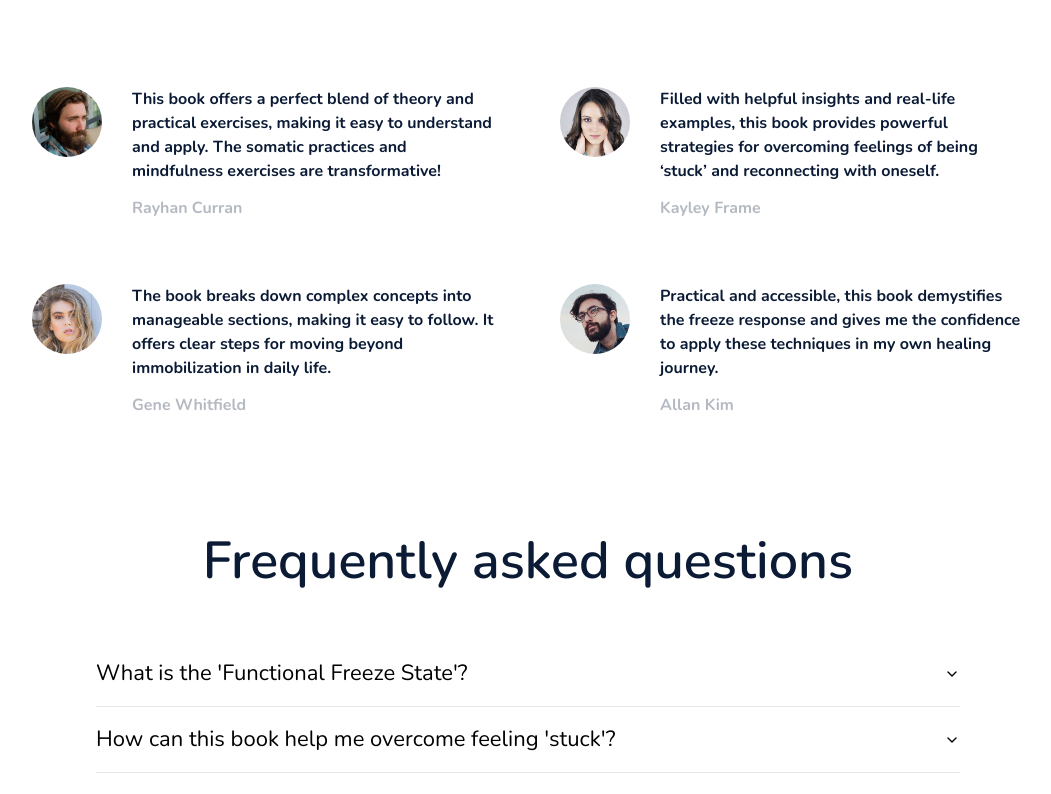
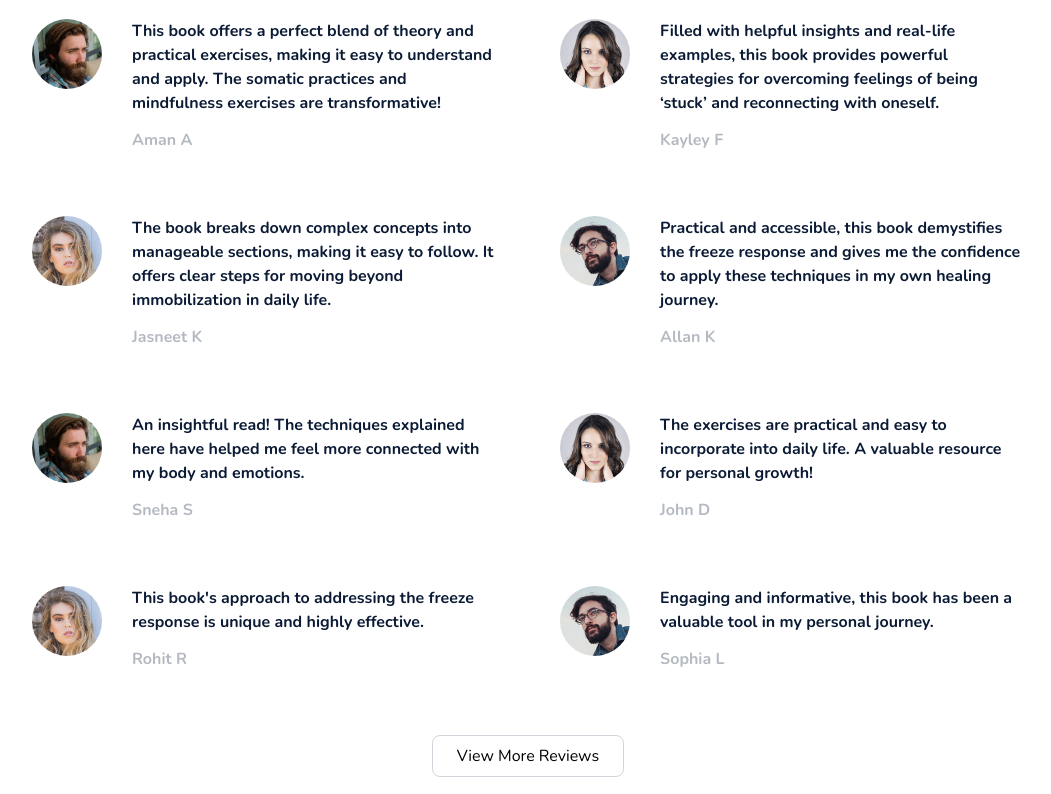
Before and after one commit to yogeshpraja11/unfazed-landing-page, a Next.js app: page / in a window 1280 px wide. Shown: the part 1820-2614 px from the top of the page, without its empty margins (112-1163 px from the left). Built offline with nearby package versions, Linux system fonts and the light colour scheme.

Commit message:
improvements

```diff
--- a/src/components/sections/ServiceSection.tsx
+++ b/src/components/sections/ServiceSection.tsx
@@ -4,7 +4,7 @@ import Header from "../common/Header";
 function ServiceSection() {
   return (
     <section className="pt-[2rem]">
-      <Header subtitle="About This Book" />
+      <Header subtitle="About This EBook" />
       <div className="grid grid-cols-1 md:grid-cols-2 lg:grid-cols-3 gap-[3.56rem] justify-around mt-8 md:mt-[6.75rem]">
         {/* First Service Card */}
         <div className="flex flex-grow flex-col gap-[1rem] pt-[2rem] pb-[2rem] px-[2rem] items-center service-card-shadow rounded-[0.75rem]">
@@ -13,9 +13,10 @@ function ServiceSection() {
               <img src="/images/mental-health-therapy.jpg" alt="service icon" />
             </div>
             <p className="flex-[0.5] mt-8 text-normal w-full">
-              With a proven track record of helping over <strong>1,000</strong>{" "}
-              readers, this book empowers individuals to overcome immobilizing
-              stress and regain balance in life.
+              With a proven track record of helping over{" "}
+              <strong>10,000+</strong> readers, this book empowers individuals
+              to overcome the functional freeze state and regain balance in
+              life.
             </p>
           </div>
         </div>
@@ -98,7 +99,7 @@ function ServiceSection() {
             </svg>
           </div>
           <p className="flex-[0.6] mt-6 text-normal w-full">
-            A growing community of over <strong>20,000</strong> readers connects
+            A growing community of over <strong>225K </strong> readers connects
             here, fostering healing, growth, and shared understanding on the
             journey to resilience.
           </p>
--- a/src/components/sections/TestimonialSection.tsx
+++ b/src/components/sections/TestimonialSection.tsx
@@ -1,4 +1,5 @@
-import React from "react";
+"use client";
+import React, {useState} from "react";
 import Header from "../common/Header";
 import TestimonialCard from "../cards/TestimonialCard";
 
@@ -7,38 +8,265 @@ function TestimonialSection() {
     {
       id: 0,
       imageUrl: "/images/rayhan.jpg",
-      reviewerName: "Rayhan Curran",
+      reviewerName: "Aman A",
       review:
         "This book offers a perfect blend of theory and practical exercises, making it easy to understand and apply. The somatic practices and mindfulness exercises are transformative!",
     },
     {
       id: 1,
       imageUrl: "/images/kayley.jpg",
-      reviewerName: "Kayley Frame",
+      reviewerName: "Kayley F",
       review:
         "Filled with helpful insights and real-life examples, this book provides powerful strategies for overcoming feelings of being ‘stuck’ and reconnecting with oneself.",
     },
     {
       id: 2,
       imageUrl: "/images/gene.jpg",
-      reviewerName: "Gene Whitfield",
+      reviewerName: "Jasneet K",
       review:
         "The book breaks down complex concepts into manageable sections, making it easy to follow. It offers clear steps for moving beyond immobilization in daily life.",
     },
     {
       id: 3,
       imageUrl: "/images/alan.jpg",
-      reviewerName: "Allan Kim",
+      reviewerName: "Allan K",
       review:
         "Practical and accessible, this book demystifies the freeze response and gives me the confidence to apply these techniques in my own healing journey.",
     },
+    {
+      id: 4,
+      imageUrl: "/images/rayhan.jpg",
+      reviewerName: "Sneha S",
+      review:
+        "An insightful read! The techniques explained here have helped me feel more connected with my body and emotions.",
+    },
+    {
+      id: 5,
+      imageUrl: "/images/kayley.jpg",
+      reviewerName: "John D",
+      review:
+        "The exercises are practical and easy to incorporate into daily life. A valuable resource for personal growth!",
+    },
+    {
+      id: 6,
+      imageUrl: "/images/gene.jpg",
+      reviewerName: "Rohit R",
+      review:
+        "This book's approach to addressing the freeze response is unique and highly effective.",
+    },
+    {
+      id: 7,
+      imageUrl: "/images/alan.jpg",
+      reviewerName: "Sophia L",
+      review:
+        "Engaging and informative, this book has been a valuable tool in my personal journey.",
+    },
+    {
+      id: 8,
+      imageUrl: "/images/rayhan.jpg",
+      reviewerName: "Nisha B",
+      review:
+        "The explanations are clear, and the exercises have made a noticeable difference in my life.",
+    },
+    {
+      id: 9,
+      imageUrl: "/images/kayley.jpg",
+      reviewerName: "David H",
+      review:
+        "Insightful and practical, this book provides powerful strategies for emotional release.",
+    },
+    {
+      id: 10,
+      imageUrl: "/images/gene.jpg",
+      reviewerName: "Anjali C",
+      review:
+        "A comprehensive guide to understanding and overcoming the freeze response.",
+    },
+    {
+      id: 11,
+      imageUrl: "/images/alan.jpg",
+      reviewerName: "Emily P",
+      review:
+        "A must-read for anyone looking to understand the mind-body connection.",
+    },
+    {
+      id: 12,
+      imageUrl: "/images/rayhan.jpg",
+      reviewerName: "Aishwarya M",
+      review:
+        "Clear and concise, this book offers a fresh perspective on managing stress and emotions.",
+    },
+    {
+      id: 13,
+      imageUrl: "/images/kayley.jpg",
+      reviewerName: "Michael C",
+      review:
+        "The author's approach to explaining complex topics is both engaging and accessible.",
+    },
+    {
+      id: 14,
+      imageUrl: "/images/gene.jpg",
+      reviewerName: "Siddharth V",
+      review:
+        "A practical and effective guide to overcoming the freeze response.",
+    },
+    {
+      id: 15,
+      imageUrl: "/images/alan.jpg",
+      reviewerName: "Lucas W",
+      review:
+        "The structured approach in this book makes it easy to follow and apply the techniques.",
+    },
+    {
+      id: 16,
+      imageUrl: "/images/rayhan.jpg",
+      reviewerName: "Priya T",
+      review:
+        "A well-written book that offers valuable insights into overcoming immobilization.",
+    },
+    {
+      id: 17,
+      imageUrl: "/images/kayley.jpg",
+      reviewerName: "Emma B",
+      review:
+        "The blend of scientific explanation and practical exercises is exceptional.",
+    },
+    {
+      id: 18,
+      imageUrl: "/images/gene.jpg",
+      reviewerName: "Vikas P",
+      review:
+        "A practical guide that blends theory with exercises that are easy to follow and impactful.",
+    },
+    {
+      id: 19,
+      imageUrl: "/images/alan.jpg",
+      reviewerName: "Olivia K",
+      review: "A fantastic read with insightful approaches to managing stress.",
+    },
+    {
+      id: 20,
+      imageUrl: "/images/rayhan.jpg",
+      reviewerName: "Arjun M",
+      review:
+        "This book offers practical tools that are easy to integrate into daily routines.",
+    },
+    {
+      id: 21,
+      imageUrl: "/images/kayley.jpg",
+      reviewerName: "Isabella G",
+      review:
+        "Highly recommend this book for its practical exercises and clear explanations.",
+    },
+    {
+      id: 22,
+      imageUrl: "/images/gene.jpg",
+      reviewerName: "Sara D",
+      review:
+        "A fantastic guide with practical exercises that are easy to follow.",
+    },
+    {
+      id: 23,
+      imageUrl: "/images/alan.jpg",
+      reviewerName: "William N",
+      review:
+        "The insights in this book have helped me better cope with stress and anxiety.",
+    },
+    {
+      id: 24,
+      imageUrl: "/images/rayhan.jpg",
+      reviewerName: "Meera P",
+      review:
+        "Well-structured and insightful, this book has been very helpful in my journey.",
+    },
+    {
+      id: 25,
+      imageUrl: "/images/kayley.jpg",
+      reviewerName: "Benjamin J",
+      review:
+        "An invaluable resource for anyone looking to reconnect with their body.",
+    },
+    {
+      id: 26,
+      imageUrl: "/images/gene.jpg",
+      reviewerName: "Shreya J",
+      review: "An insightful guide with actionable steps for self-healing.",
+    },
+    {
+      id: 27,
+      imageUrl: "/images/alan.jpg",
+      reviewerName: "Hannah K",
+      review: "A great read for those interested in somatic healing practices.",
+    },
+    {
+      id: 28,
+      imageUrl: "/images/rayhan.jpg",
+      reviewerName: "Rahul K",
+      review:
+        "An excellent blend of theory and practice for those looking to deepen their self-awareness.",
+    },
+    {
+      id: 29,
+      imageUrl: "/images/kayley.jpg",
+      reviewerName: "Charlotte S",
+      review:
+        "A wonderful resource for anyone seeking to understand their body's stress response.",
+    },
+    {
+      id: 30,
+      imageUrl: "/images/gene.jpg",
+      reviewerName: "Aditi T",
+      review:
+        "This book offers a fresh perspective on understanding the freeze response.",
+    },
+    {
+      id: 31,
+      imageUrl: "/images/alan.jpg",
+      reviewerName: "Ethan W",
+      review:
+        "This book's practical exercises have been a great addition to my daily routine.",
+    },
+    {
+      id: 32,
+      imageUrl: "/images/rayhan.jpg",
+      reviewerName: "Sanjay D",
+      review:
+        "A transformative read that dives deep into the mind-body connection.",
+    },
+    {
+      id: 33,
+      imageUrl: "/images/kayley.jpg",
+      reviewerName: "Alice F",
+      review:
+        "The mindfulness techniques in this book are easy to implement and very helpful.",
+    },
+    {
+      id: 34,
+      imageUrl: "/images/gene.jpg",
+      reviewerName: "Ritu M",
+      review:
+        "A comprehensive and user-friendly approach to understanding stress responses.",
+    },
+    {
+      id: 35,
+      imageUrl: "/images/alan.jpg",
+      reviewerName: "Daniel H",
+      review:
+        "A well-crafted book that provides deep insights into overcoming immobilization.",
+    },
   ];
+
+  const [visibleReviews, setVisibleReviews] = useState(8);
+
+  const handleLoadMore = () => {
+    setVisibleReviews((prevCount) => prevCount + 8);
+  };
 
   return (
     <section className="mt-[9rem]">
       <Header subtitle="What people are saying about our book" />
-      <div className="grid grid-cols-1 gap-16  md:grid-cols-2 mt-8 md:mt-[6.75rem]">
-        {appReviewData.map((review) => (
+      <div className="grid grid-cols-1 gap-16 md:grid-cols-2 mt-8 md:mt-[6.75rem]">
+        {appReviewData.slice(0, visibleReviews).map((review) => (
           <TestimonialCard
             key={review.id}
             imageUrl={review.imageUrl}
@@ -47,6 +275,18 @@ function TestimonialSection() {
           />
         ))}
       </div>
+      {visibleReviews < appReviewData.length && (
+        <div className="flex justify-center mt-8">
+          <div className="flex justify-center mt-8">
+            <button
+              onClick={handleLoadMore}
+              className="px-6 py-2 border border-gray-300 text-black rounded-lg hover:bg-gray-100 transition-colors"
+            >
+              View More Reviews
+            </button>
+          </div>
+        </div>
+      )}
     </section>
   );
 }
--- a/src/components/sections/VideoPlayerSection.tsx
+++ b/src/components/sections/VideoPlayerSection.tsx
@@ -16,7 +16,7 @@ import {
   AccordionTrigger,
 } from "@/components/ui/accordion";
 import MainButton from "../common/MainButton";
-import VideoPlayerControls from "../common/VideoPlayerControls";
+// import VideoPlayerControls from "../common/VideoPlayerControls";
 import {Button} from "../ui/button";
 import Image from "next/image";
 import {
@@ -299,17 +299,12 @@ function VideoPlayerSection() {
           </DialogContent>
         </Dialog>
       </div>
-      <div className="relative w-[90%] max-w-4xl max-h-[28rem] mx-auto my-8 rounded-xl overflow-hidden">
-        <div className="absolute top-4 right-4 z-10">
-          <VideoPlayerControls
-            progress={videoProgress}
-            isPaused={isPaused}
-            onPlayPause={togglePlayPause}
-          />
-        </div>
-        <video className="w-[60rem]" ref={videoRef}>
-          <source src="/video.mp4" type="video/mp4" />
-        </video>
+      <div className="flex justify-center items-center w-[90%] max-w-4xl max-h-[28rem] mx-auto my-8 rounded-xl">
+        <img
+          src="/images/book_image.jpg"
+          alt="book_image"
+          className="w-full max-w-[80%] h-auto max-h-[80%] object-contain rounded-xl"
+        />
       </div>
     </section>
   );
```
Also changed, not shown: src/components/sections/HeroSection.tsx (+39 -9 lines), public/images/book_image.jpg (added), public/images/main_image.jpg (added).
